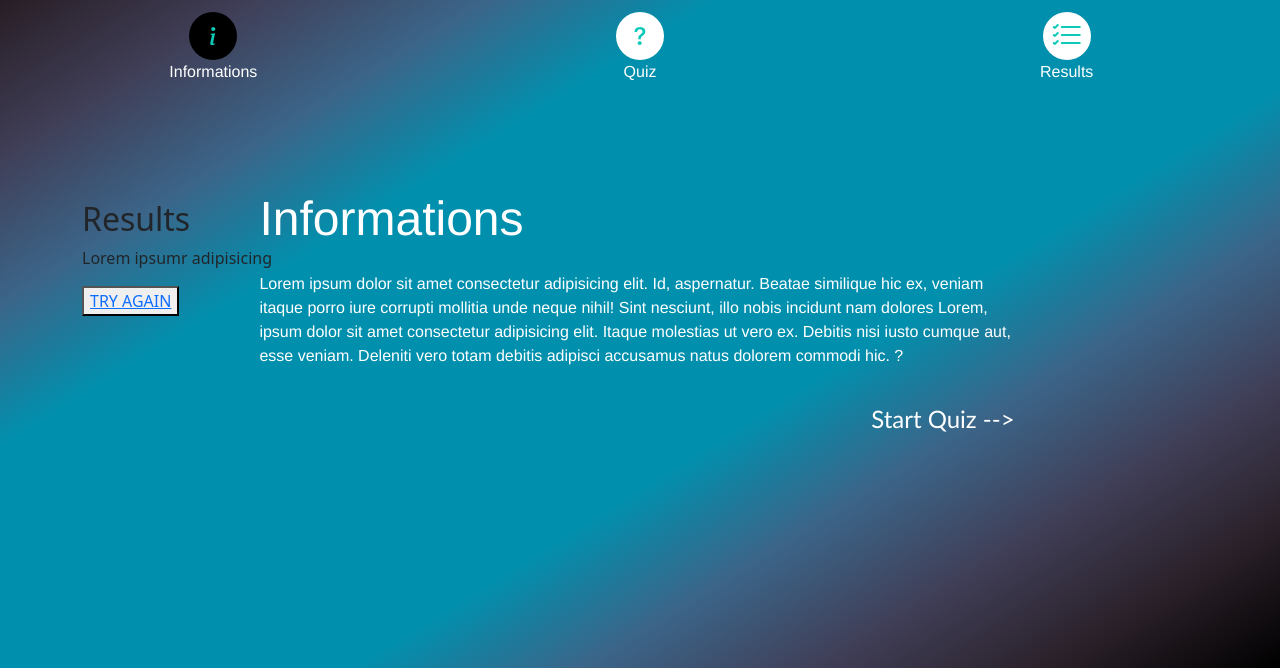
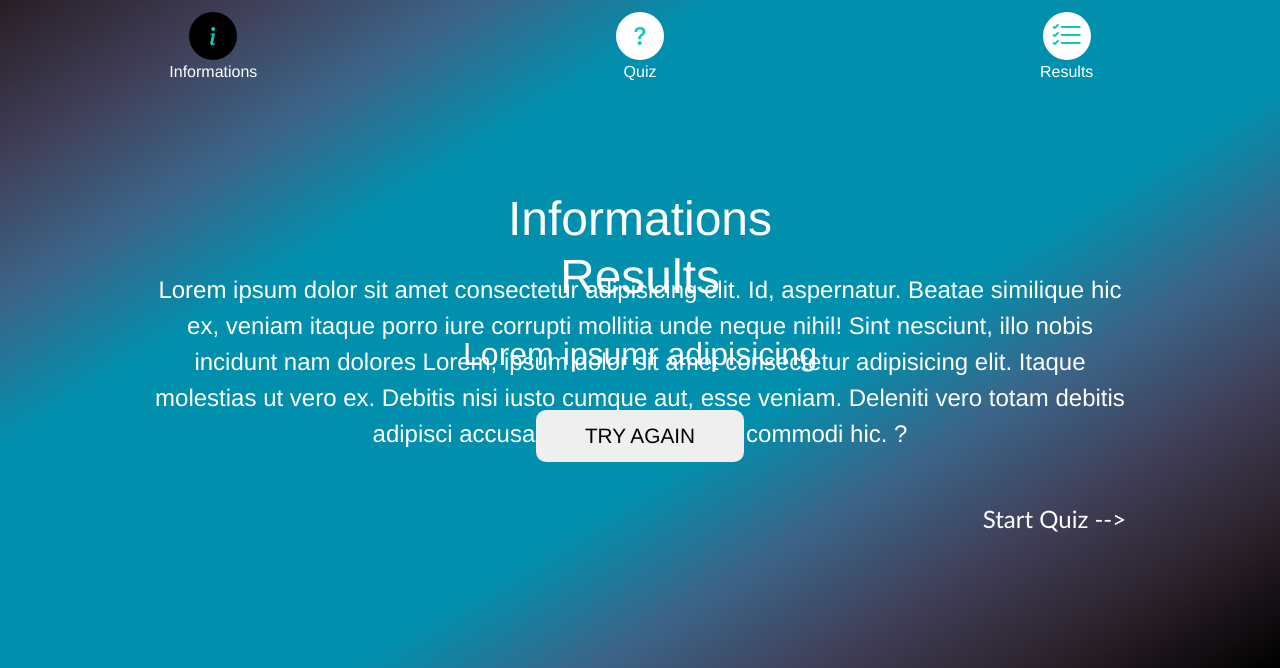
Before and after one commit to adnankhayrou/-Quizizy-Game, a PHP site: page / in a window 1280 px wide. Shown: the part 132-800 px from the top of the page. Run offline with PHP 8.4, Linux system fonts and the light colour scheme; some libraries are stand-ins or nearby versions.

Commit message:
adding style

```diff
--- a/assets/sass/sass.css
+++ b/assets/sass/sass.css
@@ -39,7 +39,7 @@
   color: black;
 }
 .bodyy .container .cardd {
-  width: 70%;
+  width: 90%;
   height: 0;
   margin: auto;
   padding: 10px;
@@ -49,12 +49,15 @@
   color: white;
   font-family: "Franklin Gothic Medium", "Arial Narrow", Arial, sans-serif;
   margin-bottom: 2em;
+  font-size: 1.5em;
+  text-align: center;
 }
 .bodyy .container .cardd .title {
   color: white;
   font-family: "Franklin Gothic Medium", "Arial Narrow", Arial, sans-serif;
   margin-bottom: 0.5em;
   font-size: 3em;
+  text-align: center;
 }
 .bodyy .container .cardd .button-start {
   display: flex;
@@ -73,22 +76,6 @@
 .bodyy .container .cardd .button-start .btn-start:hover {
   color: black;
 }
-.bodyy .container .stepper-nav {
-  display: flex;
-  justify-content: space-between;
-  align-items: center;
-  justify-content: center;
-  margin-top: 2em;
-}
-.bodyy .container .stepper-nav .submit-btn {
-  width: 10em;
-  height: 2.5em;
-  color: black;
-  font-size: 1.3em;
-  border-radius: 10px;
-  border: none;
-  font-family: "Franklin Gothic Medium", "Arial Narrow", Arial, sans-serif;
-}
 .bodyy .container .cards .title1 {
   color: white;
   font-family: "Franklin Gothic Medium", "Arial Narrow", Arial, sans-serif;
@@ -101,7 +88,11 @@
   font-size: 3em;
   color: white;
 }
-.bodyy .container .cards .question {
+.bodyy .container .cards .ques-div {
+  width: auto;
+  height: 8em;
+}
+.bodyy .container .cards .ques-div .question {
   display: flex;
   justify-content: space-between;
   align-items: center;
@@ -117,29 +108,80 @@
   justify-content: space-between;
   align-items: center;
   flex-wrap: wrap;
+  justify-content: space-evenly;
 }
-.bodyy .container .cards .cards-ans .card {
-  width: 18em;
-  height: 5em;
+.bodyy .container .cards .cards-ans .answer {
+  width: 19em;
+  height: 8em;
   border-radius: 3em;
   margin: 1em;
   color: white;
   transition: box-shadow 0.4s;
   background-color: black;
+  font-family: "Franklin Gothic Medium", "Arial Narrow", Arial, sans-serif;
 }
-.bodyy .container .cards .cards-ans .card:hover {
+.bodyy .container .cards .cards-ans .answer:hover {
   box-shadow: 0 0 20px white;
   transform: scale(1.02);
 }
-.bodyy .container .cards .cards-ans .card .answer {
+.bodyy .container .cards .stepper-nav {
   display: flex;
   justify-content: space-between;
   align-items: center;
   justify-content: center;
+  margin-top: 2em;
+}
+.bodyy .container .cards .stepper-nav .btn-result {
+  width: 10em;
+  height: 2.5em;
+  color: black;
+  font-size: 1.3em;
+  border-radius: 10px;
+  border: none;
+  font-family: "Franklin Gothic Medium", "Arial Narrow", Arial, sans-serif;
+}
+.bodyy .container .results .res-title {
+  color: white;
+  font-family: "Franklin Gothic Medium", "Arial Narrow", Arial, sans-serif;
+  margin-bottom: 0.5em;
+  display: flex;
+  justify-content: space-between;
+  align-items: center;
+  justify-content: center;
+  margin-top: 1em;
+  font-size: 3em;
+  color: white;
+}
+.bodyy .container .results .res-parag {
+  display: flex;
+  justify-content: space-between;
+  align-items: center;
+  color: white;
+  font-family: "Franklin Gothic Medium", "Arial Narrow", Arial, sans-serif;
+  margin-bottom: 1em;
+  justify-content: center;
+  font-size: 2em;
   text-align: center;
-  margin-top: 1.5em;
+}
+.bodyy .container .results .button-try {
+  display: flex;
+  justify-content: space-between;
+  align-items: center;
+  justify-content: center;
+  margin-top: 2em;
+}
+.bodyy .container .results .button-try .btn-try {
+  width: 10em;
+  height: 2.5em;
+  color: black;
+  font-size: 1.3em;
+  border-radius: 10px;
+  border: none;
   font-family: "Franklin Gothic Medium", "Arial Narrow", Arial, sans-serif;
-  font-size: 1.1em;
+}
+.bodyy .container .results .button-try .btn-try a {
+  text-decoration: none;
+  color: black;
 }
 .bodyy .stepper {
   display: flex;
--- a/assets/sass/sass.scss
+++ b/assets/sass/sass.scss
@@ -81,22 +81,24 @@
 
     // card infprmations style
 .cardd{
-    // width: 50%;
-    @include size(70%,0);
+
+    @include size(90%,0);
     margin: auto;
     padding: 10px;
     margin-top:6em;
     // display: none;
-
     .parag{
         color: $color1;
         font-family: $font;
         margin-bottom: 2em;
+        font-size: 1.5em;
+        text-align: center
     }
 
     .title{
        @include title(.5em);
        font-size: 3em;
+       text-align: center
 
     }
 
@@ -121,32 +123,7 @@
 
  }
 
-// buttons next and prev
-    .stepper-nav{
-        @include display;
-        justify-content: center;
-        margin-top: 2em;
 
-        // .prev-btn{
-        //     color: $color2;
-        //     font-size: 1.1em;
-        //     border: none;
-        //     border-radius: 10px;
-        //     margin-right: .5em;
-        //     color: $color2;
-        //     font-family: $font;
-        // }
-
-        .submit-btn{
-            @include size(10em,2.5em);
-            color: $color2;
-            font-size: 1.3em;
-            border-radius: 10px;
-            border: none;
-            font-family: $font;
-        }
-
-    }
 
     // Quistions Cards
 
@@ -161,6 +138,8 @@
             color: $color1;
         }
 
+        .ques-div{
+            @include size(auto,8em);
             .question{
                 @include display;
                 @include title(1em);
@@ -168,34 +147,79 @@
                 font-size: 2em;
                 text-align: center;
             }
+        }
+
 
         .cards-ans{
             @include display;
             flex-wrap: wrap;
+            justify-content: space-evenly;
 
-            .card{
-                @include size(18em,5em);
+            .answer{
+                @include size(19em,8em);
                 border-radius: 3em;
                 margin: 1em;
                 color: $color1;
                 transition: box-shadow .4s;
                 background-color: $color2;
+                font-family: $font;
                 &:hover{
                     box-shadow: 0 0 20px $color1;
                     transform:scale(1.02);
                 }
+            }
+        }
 
-                .answer{
+    // buttons results
+    .stepper-nav{
         @include display;
         justify-content: center;
-                    text-align: center;
-                    margin-top: 1.5em;
+        margin-top: 2em;
+
+        .btn-result{
+            @include size(10em,2.5em);
+            color: $color2;
+            font-size: 1.3em;
+            border-radius: 10px;
+            border: none;
             font-family: $font;
-                    font-size: 1.1em;
         }
     }
   }
 
+  .results{
+    .res-title{
+        @include title(.5em);
+        @include display;
+        justify-content: center;
+        margin-top: 1em;
+        font-size: 3em;
+        color: $color1;
+    }
+    .res-parag{
+        @include display;
+        @include title(1em);
+        justify-content: center;
+        font-size: 2em;
+        text-align: center;
+    }
+    .button-try{
+        @include display;
+        justify-content: center;
+        margin-top: 2em;
+    .btn-try{
+        @include size(10em,2.5em);
+        color: $color2;
+        font-size: 1.3em;
+        border-radius: 10px;
+        border: none;
+        font-family: $font;
+        a{
+            text-decoration: none;
+            color: $color2;
+        }
+    }
+   }
   }
 }
 
```
Also changed, not shown: 1 other file. Lines whose indentation alone changed are shown as unchanged.
